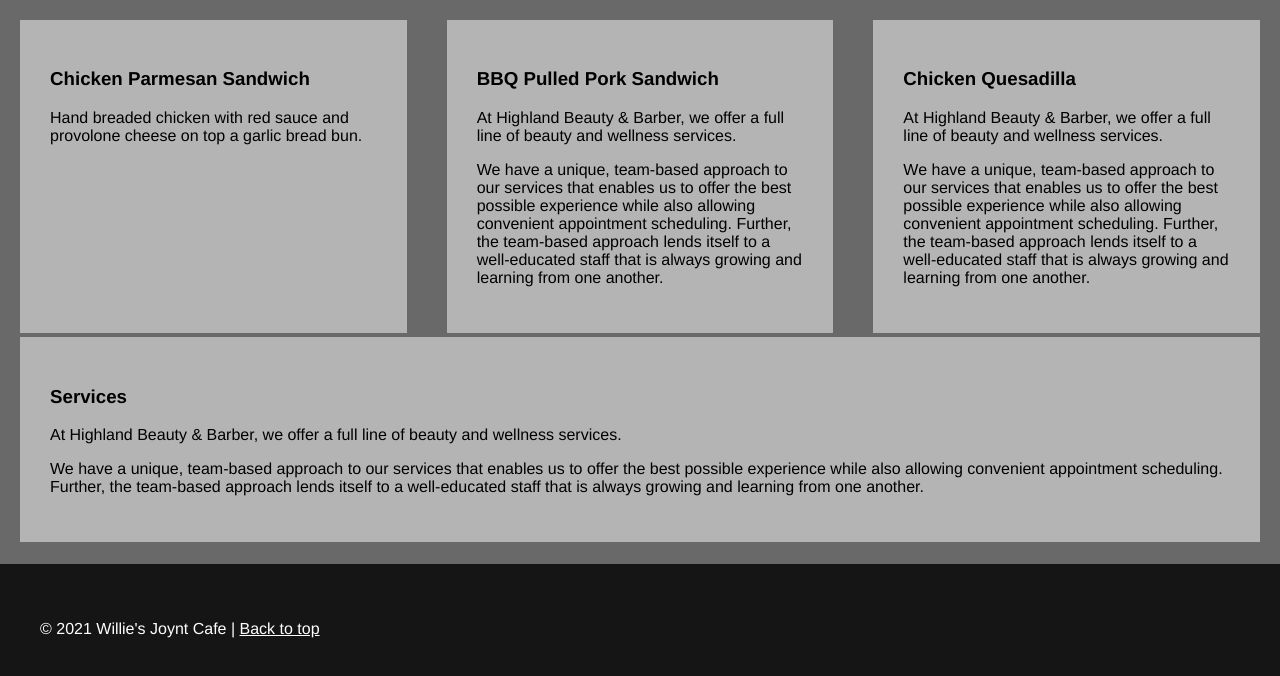
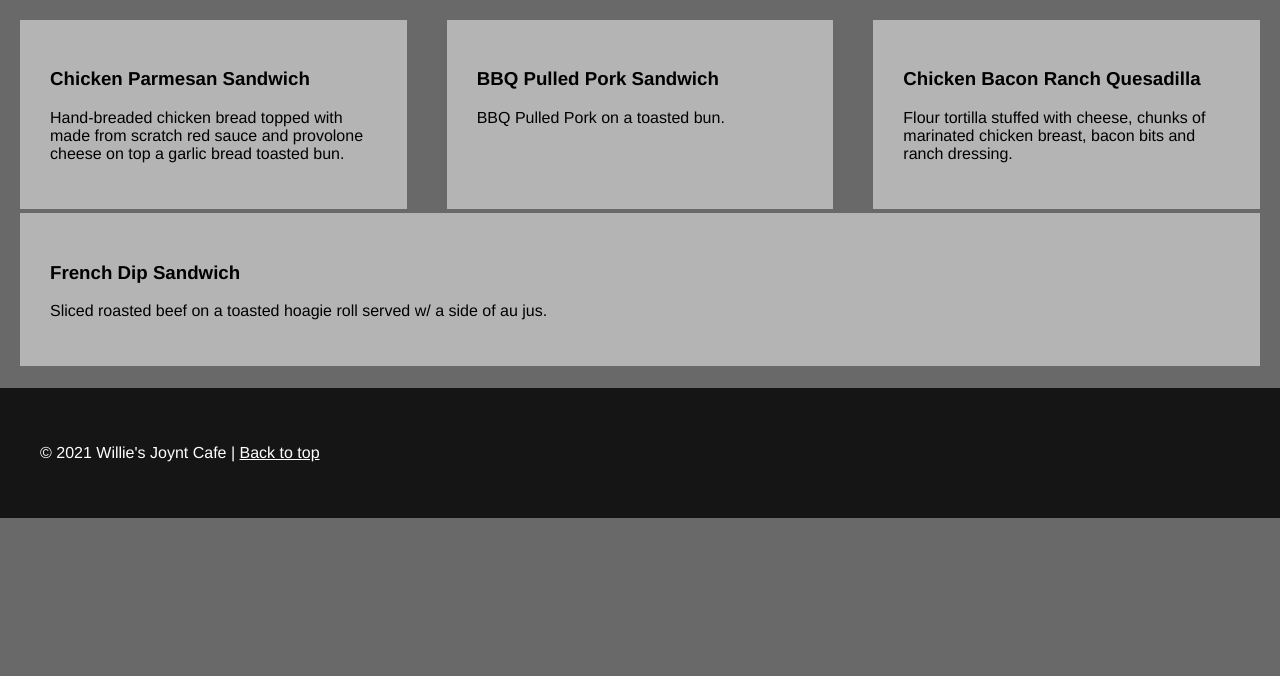
Before and after one commit to breconway/willies-joynt, a plain HTML site: page index.html in a window 1280 px wide. Shown: the part 1029-1705 px from the top of the page. After the commit the page ends 1547 px from the top, so only its background shows below. Drawn offline with Linux system fonts and the light colour scheme.

Commit message:
Add files via upload

```diff
--- a/index.html
+++ b/index.html
@@ -4,6 +4,7 @@
         <meta charset="utf-8">
         <title>Willie's Joynt Cafe</title>
         <link rel="stylesheet" href="styles.css" type="text/css">
+        <meta name="viewport" content="width=device-width, initial-scale=1.0">
 
     </head>
     <body>
@@ -32,28 +33,22 @@
         <main>
             <div class="flexItem">
                 <h3>Chicken Parmesan Sandwich</h3>
-                <p>Hand breaded chicken with red sauce and provolone cheese on top a garlic bread bun.</p>
+                <p>Hand-breaded chicken bread topped with made from scratch red sauce and provolone cheese on top a garlic bread toasted bun.</p>
             </div>
 
             <div class="flexItem">
                 <h3>BBQ Pulled Pork Sandwich</h3>
-                <p>At Highland Beauty & Barber, we offer a full line of beauty and wellness services.</p>
-
-                <p>We have a unique, team-based approach to our services that enables us to offer the best possible experience while also allowing convenient appointment scheduling. Further, the team-based approach lends itself to a well-educated staff that is always growing and learning from one another.</p>
+                <p>BBQ Pulled Pork on a toasted bun.</p>
             </div>
 
             <div class="flexItem">
-                <h3>Chicken Quesadilla</h3>
-                <p>At Highland Beauty & Barber, we offer a full line of beauty and wellness services.</p>
-
-                <p>We have a unique, team-based approach to our services that enables us to offer the best possible experience while also allowing convenient appointment scheduling. Further, the team-based approach lends itself to a well-educated staff that is always growing and learning from one another.</p>
+                <h3>Chicken Bacon Ranch Quesadilla</h3>
+                <p>Flour tortilla stuffed with cheese, chunks of marinated chicken breast, bacon bits and ranch dressing.</p>
             </div>
 
             <div class="flexItem">
-                <h3>Services</h3>
-                <p>At Highland Beauty & Barber, we offer a full line of beauty and wellness services.</p>
-
-                <p>We have a unique, team-based approach to our services that enables us to offer the best possible experience while also allowing convenient appointment scheduling. Further, the team-based approach lends itself to a well-educated staff that is always growing and learning from one another.</p>
+                <h3>French Dip Sandwich</h3>
+                <p>Sliced roasted beef on a toasted hoagie roll served w/ a side of au jus.</p>
             </div>
 
         </main>
```
